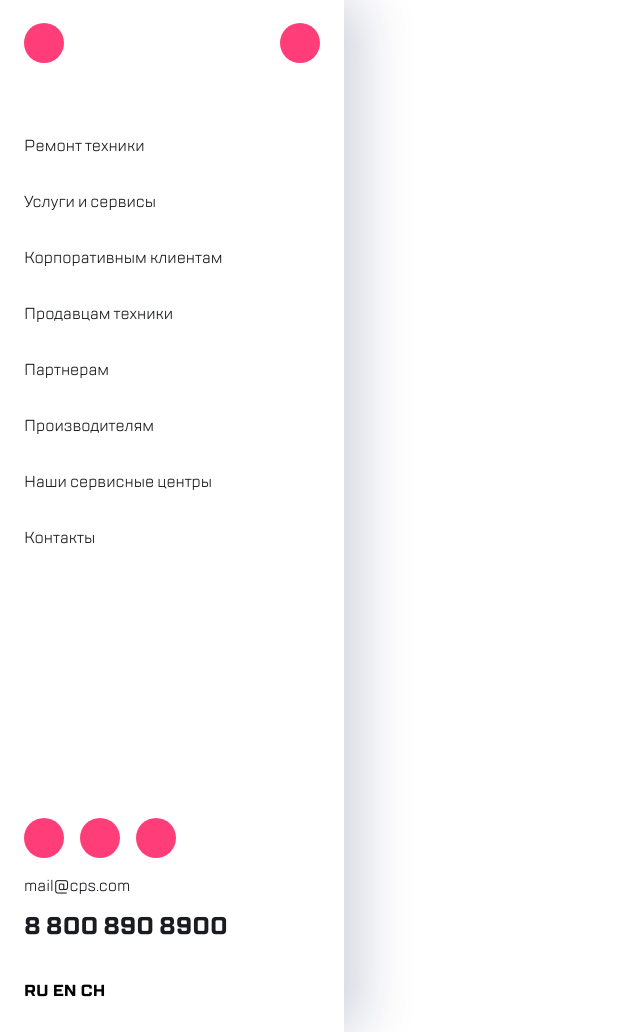
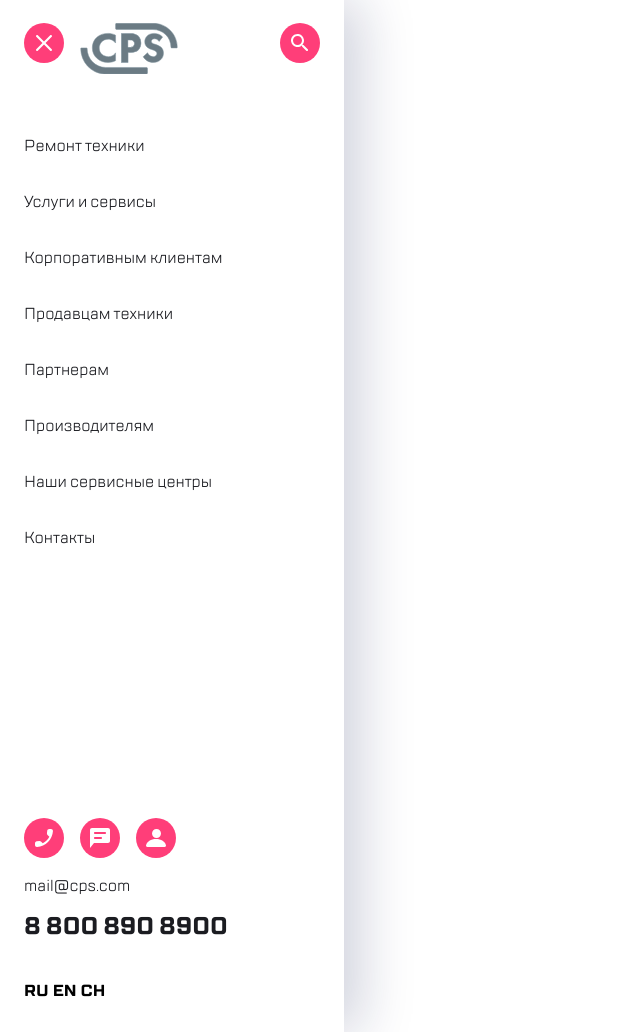
Before and after one commit to SalvadorAliDali/1.4, a plain HTML site: page index.html in a window 1280 px wide. Shown: the whole page, without its empty margins (0-640 px from the left). Drawn offline with Linux system fonts and the light colour scheme; the site is published under a folder, as on GitHub Pages, so addresses that start at the root find nothing.

Commit message:
Update style.css

```diff
--- a/styles/style.css
+++ b/styles/style.css
@@ -18,7 +18,7 @@
     justify-content: space-between;
     padding:0  0 0 24px;
     margin: 0 0 60px 0;
-    background-image: url(/images/Logo.svg);
+    background-image: url(../images/Logo.svg);
     background-repeat: no-repeat;
     background-position: 80px center ;
 }
@@ -30,12 +30,12 @@
     border-radius: 20px;
 }
 .block-close {
-    background-image: url(/images/iconclose.svg);
+    background-image: url(../images/iconclose.svg);
     background-position: center;
     background-repeat: no-repeat;
 }
 .block-search {
-    background-image: url(/images/iconsearch.svg);
+    background-image: url(../images/iconsearch.svg);
     background-position: center;
     background-repeat: no-repeat;
 }
@@ -61,7 +61,7 @@
 
 .block-navigation__link:hover{
     color: #7E7E82;
-    background-image: url(/images/highlight.svg);
+    background-image: url(../images/highlight.svg);
     background-position: left center;
     background-repeat: no-repeat;
 }
@@ -77,19 +77,19 @@
 }
 .block-phone {
     margin: 0 16px 0 0;
-    background-image: url(/images/iconphone.svg);
+    background-image: url(../images/iconphone.svg);
     background-position: center;
     background-repeat: no-repeat;
 }
 .block-message {
     margin: 0 16px 0 0;
-    background-image: url(/images/iconchat.svg);
+    background-image: url(../images/iconchat.svg);
     background-position: center;
     background-repeat: no-repeat;
 }
 .block-asiatant {
     margin: 0 16px 0 0;
-    background-image: url(/images/Group\ 2asistant.svg);
+    background-image: url(../images/Group\ 2asistant.svg);
     background-position: center;
     background-repeat: no-repeat;
 }
```
